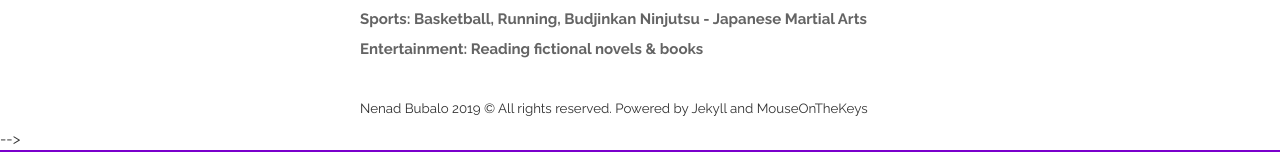
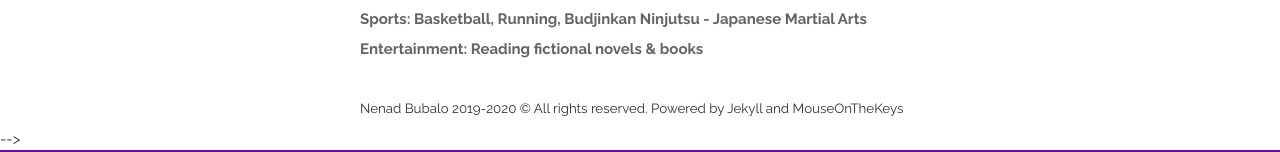
Before and after one commit to MouseOnTheKeys/cv, a Jekyll site: the page built from index.html, in a window 1280 px wide. Shown: the part 1766-1918 px from the top of the page. Built offline with Jekyll 4.4.1, drawn with Linux system fonts in a browser that asks for light colours; nearby versions of some CDN libraries; the list of posts is cut into pages by our own code.

Commit message:
year update

```diff
--- a/_layouts/layout.html
+++ b/_layouts/layout.html
@@ -1,24 +1,29 @@
 <!DOCTYPE html>
 <html>
+  <head>
+    <meta charset="utf-8" />
+    <title>{{ site.title }}</title>
+    <meta name="description" content="{{ site.name }}'s Résumé" />
+    <meta name="author" content="{{ site.name }} @{{ site.xing }}" />
 
-<head>
-    <meta charset="utf-8">
-    <title>{{ site.title }}</title>
-    <meta name="description" content="{{ site.name }}'s Résumé">
-    <meta name="author" content="{{ site.name }} @{{ site.xing }}">
+    <meta
+      name="viewport"
+      content="width=device-width, initial-scale=1, maximum-scale=1"
+    />
 
-    <meta name="viewport" content="width=device-width, initial-scale=1, maximum-scale=1">
-
-    <link rel="stylesheet" href="{{ site.baseurl }}static/css/base.css">
-    <link rel="stylesheet" href="{{ site.baseurl }}static/css/skeleton.css">
-    <link rel="stylesheet" href="{{ site.baseurl }}static/css/layout.css">
-    <link rel="stylesheet" href="//maxcdn.bootstrapcdn.com/font-awesome/4.4.0/css/font-awesome.min.css">
+    <link rel="stylesheet" href="{{ site.baseurl }}static/css/base.css" />
+    <link rel="stylesheet" href="{{ site.baseurl }}static/css/skeleton.css" />
+    <link rel="stylesheet" href="{{ site.baseurl }}static/css/layout.css" />
+    <link
+      rel="stylesheet"
+      href="//maxcdn.bootstrapcdn.com/font-awesome/4.4.0/css/font-awesome.min.css"
+    />
 
     <!--[if lt IE 9]>
       <script src="http://html5shim.googlecode.com/svn/trunk/html5.js"></script>
     <![endif]-->
 
-    <link rel="shortcut icon" href="{{ site.baseurl }}static/img/favicon.ico">
+    <link rel="shortcut icon" href="{{ site.baseurl }}static/img/favicon.ico" />
     <!-- <link rel="apple-touch-icon" href="static/img/me-icon-57.png"> -->
     <!-- <link rel="apple-touch-icon" sizes="72x72" href="static/img/me-icon-72.png"> -->
     <!-- <link rel="apple-touch-icon" sizes="114x114" href="static/img/me-icon-114.png"> -->
@@ -27,7 +32,7 @@
   <body>
     <div class="container">
       <header class="three columns">
-            <img src="{{ site.baseurl }}static/img/slika.png" class="me">
+        <img src="{{ site.baseurl }}static/img/slika.png" class="me" />
         <h1>{{ site.name }}</h1>
         <p>
           <a href="{{ site.tel_full }}">{{ site.tel }}</a>
@@ -43,27 +48,30 @@
             {{ site.address.country }}
           </a>
         </address>
-            <p>
-                <a href="{{ site.website_full }}">{{ site.website }}</a><br />
-            </p>
+        <p><a href="{{ site.website_full }}">{{ site.website }}</a><br /></p>
         <p>
           <a href="{{ site.email_full }}">{{ site.email }}</a><br />
-                <a href="https://github.com/{{ site.github }}"><i class="fa fa-github"></i> Github</a> /
-                <a href="https://xing.com/profile/{{ site.xing }}"><i class="fa fa-xing"></i> Xing</a>
+          <a href="https://github.com/{{ site.github }}"
+            ><i class="fa fa-github"></i> Github</a
+          >
+          /
+          <a href="https://xing.com/profile/{{ site.xing }}"
+            ><i class="fa fa-xing"></i> Xing</a
+          >
         </p>
       </header>
       <div class="thirteen columns clearfix">
-
         {{ content }}
 
         <footer class="thirteen columns">
-                <p>Nenad Bubalo 2019 © All rights reserved. Powered by <a href="http://jekyllrb.com/">Jekyll</a> and
-                    <a href="https://github.com/MouseOnTheKeys">MouseOnTheKeys</a></p>
+          <p>
+            Nenad Bubalo 2019-2020 © All rights reserved. Powered by
+            <a href="http://jekyllrb.com/">Jekyll</a> and
+            <a href="https://github.com/MouseOnTheKeys">MouseOnTheKeys</a>
+          </p>
         </footer>
       </div>
     </div>
     -->
-
   </body>
-
 </html>
```
Lines whose indentation alone changed are shown as unchanged.
